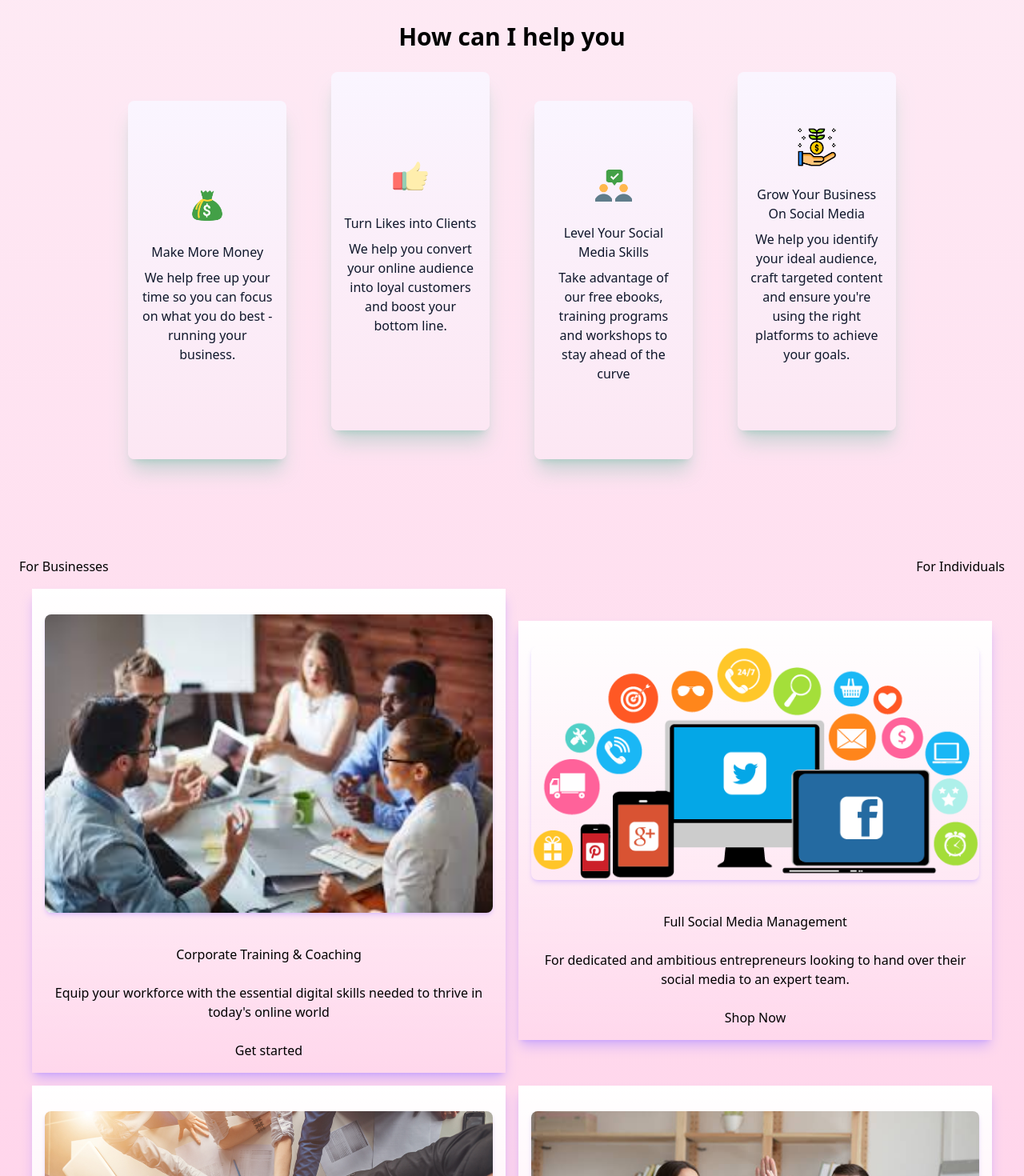
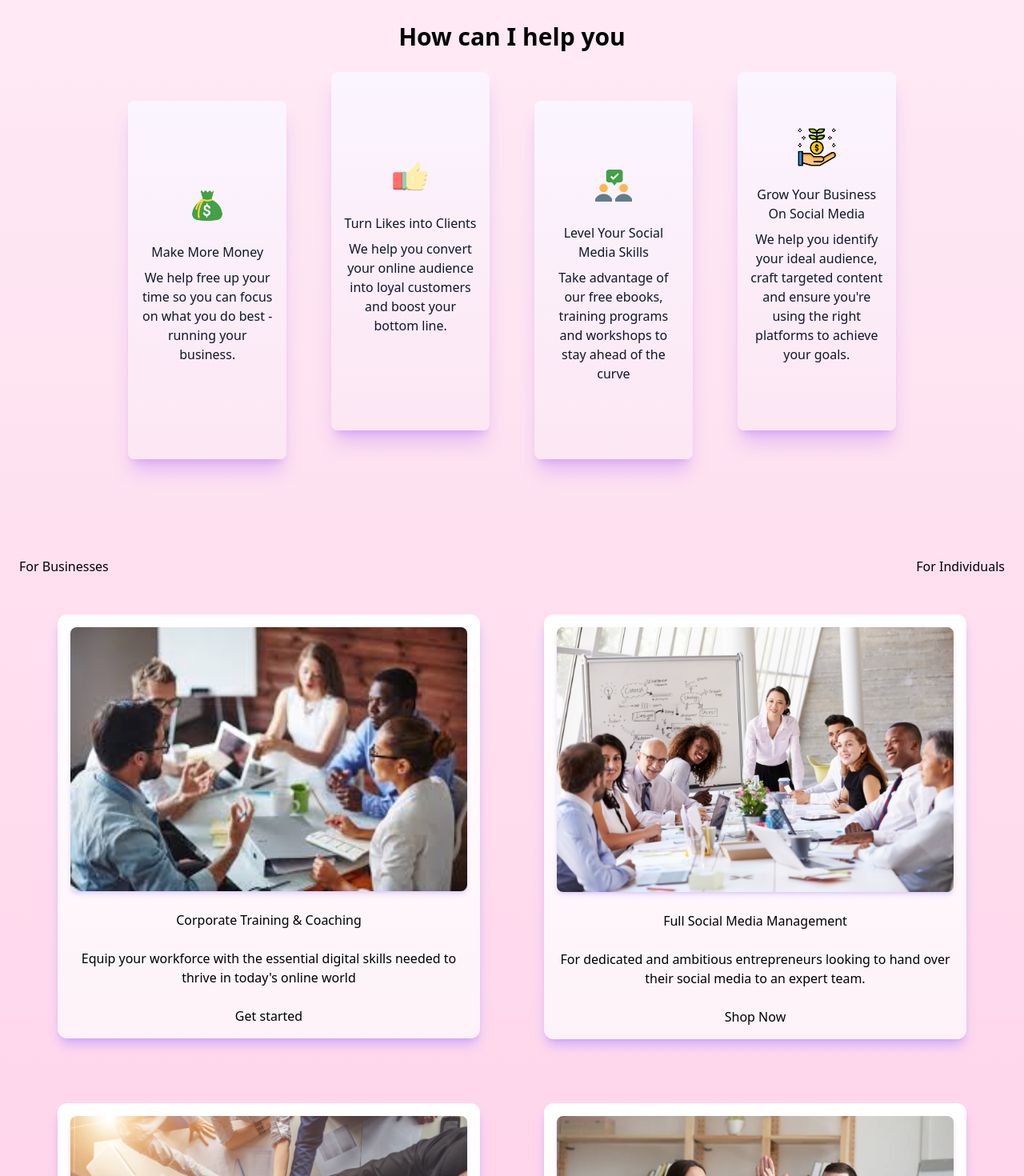
Before and after one commit to MatthewsRicky/shespeaksocial, a Next.js app: page / in a window 1280 px wide. Shown: the part 620-2090 px from the top of the page at 80% size. Built offline with nearby package versions, Linux system fonts and the light colour scheme.

Commit message:
changing card 2's Image

```diff
--- a/components/ForBusiness.tsx
+++ b/components/ForBusiness.tsx
@@ -11,7 +11,7 @@ const ForBusiness = () => {
 		id: 1,
 	},
 	{
-		imageUrl: "/social-media-mgt.png",
+		imageUrl: "/home1-slider1-2.jpg",
 		title: "Full Social Media Management",
 		description: "For dedicated and ambitious entrepreneurs looking to hand over their social media to an expert team.",
 		button: "Shop Now",
@@ -33,10 +33,10 @@ const ForBusiness = () => {
 	},
 ]
 	return (
-		<div className="w-full min-h-full p-4 rounded-lg grid grid-cols-1 md:grid-cols-2 justify-center items-center gap-4 ">
+		<div className="w-full h-fit p-4 grid grid-cols-1 md:grid-cols-2 justify-center items-center rounded-lg gap-4">
 			{businessCard.map((item) => (
-				<div key={item.id} className="flex text-center shadow-violet-400/50 shadow-lg p-4 m-8s gap-6 flex-col justify-center items-center overflow-x-0 bg-linear-to-b from-white to-pink-150">
-					<Image src={item.imageUrl} alt="Consulting" width={400} height={400} className="w-full rounded-lg shadow-md shadow-violet-400/30 m-4"/>
+				<div key={item.id} className="flex rounded-xl text-center shadow-violet-400/50 shadow-lg p-4 m-8 gap-6 flex-col justify-center items-center overflow-x-0 bg-linear-to-b from-white to-pink-50">
+					<Image src={item.imageUrl} alt="Consulting" width={400} height={400} className="rounded-lg shadow-md shadow-violet-400/30 w-full"/>
 					<h1>{item.title}</h1>
 					<p>{item.description}</p>
 					<button onClick={() => {}} type={"button"}>{item.button}</button>
--- a/components/ServiceCards.tsx
+++ b/components/ServiceCards.tsx
@@ -9,28 +9,28 @@ const ServiceCards = () => {
 				<h1 className="font-bold text-3xl">How can I help you</h1>
 				</header>
 				<div className="flex flex-col md:flex-row items-center justify-between px-4 py-3 m-w-[90%] lg:w-[80%] mx-auto rounded-lg  m-4 text-slate-900">
-					<div className="flex sm:flex-col items-center justify-center text-center h-[23%] w-[90%] md:w-[23%] lg:w-[20%] rounded-lg  min-h-[28rem] py-4 px-2 m-2 sm:m-3 lg:m-4 bg-linear-to-b from-purple-50 to-pink-100 md:translate-y-[18px] shadow-emerald-600/20 shadow-xl hover:scale-105 transition-all ease-in-out">
+					<div className="flex sm:flex-col items-center justify-center text-center h-[23%] w-[90%] md:w-[23%] lg:w-[20%] rounded-lg  min-h-[28rem] py-4 px-2 m-2 sm:m-3 lg:m-4 bg-linear-to-b from-purple-50 to-pink-100 md:translate-y-[18px] shadow-violet-600/20 shadow-xl hover:scale-105 transition-all ease-in-out">
 						<Image src="/make-money.png" alt="make-money icon" width={50} height={50} />
 						<div className="flex-col gap-4 items-center justify-between py-3.5 rounded-lg px-2 ">
 							<h2 className="font-medium py-2">Make More Money</h2>
 							<p>We help free up your time so you can focus on what you do best - running your business.</p>
 						</div>
 					</div>
-					<div className="flex sm:flex-col items-center justify-center text-center h-[23%] w-[90%] md:w-[23%] lg:w-[20%] rounded-lg  min-h-[28rem] py-4 px-2 m-2 sm:m-3 lg:m-4 bg-linear-to-b from-purple-50 to-pink-100 md:translate-y-[-18px] shadow-emerald-600/20 shadow-xl hover:scale-105 transition-all ease-in-out">
+					<div className="flex sm:flex-col items-center justify-center text-center h-[23%] w-[90%] md:w-[23%] lg:w-[20%] rounded-lg  min-h-[28rem] py-4 px-2 m-2 sm:m-3 lg:m-4 bg-linear-to-b from-purple-50 to-pink-100 md:translate-y-[-18px] shadow-violet-600/20 shadow-xl hover:scale-105 transition-all ease-in-out">
 						<Image src="/like.png" alt="Like icon" width={50} height={50} />
 						<div className="flex-col gap-4 items-center justify-between py-3.5 px-2 ">
 							<h2 className="font-medium py-2">Turn Likes into Clients</h2>
 							<p>We help you convert your online audience into loyal customers and boost your bottom line.</p>
 						</div>
 					</div>
-					<div className="flex sm:flex-col items-center justify-center text-center h-[23%] w-[90%] md:w-[23%] lg:w-[20%] rounded-lg  min-h-[28rem] py-4 px-2 m-2 sm:m-3 lg:m-4 bg-linear-to-b from-purple-50 to-pink-100 md:translate-y-[18px] shadow-emerald-600/20 shadow-xl hover:scale-105 transition-all ease-in-out">
+					<div className="flex sm:flex-col items-center justify-center text-center h-[23%] w-[90%] md:w-[23%] lg:w-[20%] rounded-lg  min-h-[28rem] py-4 px-2 m-2 sm:m-3 lg:m-4 bg-linear-to-b from-purple-50 to-pink-100 md:translate-y-[18px] shadow-violet-600/20 shadow-xl hover:scale-105 transition-all ease-in-out">
 						<Image src="/social.png" alt="Social icon" width={50} height={50} />
 						<div className="flex-col gap-4 items-center justify-between py-3.5 px-2 ">
 							<h2 className="font-medium py-2">Level Your Social Media Skills</h2>
 							<p>Take advantage of our free ebooks, training programs and workshops to stay ahead of the curve</p>
 						</div>
 					</div>
-					<div className="flex sm:flex-col items-center justify-center text-center h-[23%] w-[90%] md:w-[23%] lg:w-[20%] rounded-lg  min-h-[28rem] py-4 px-2 m-2 sm:m-3 lg:m-4 bg-linear-to-b from-purple-50 to-pink-100 md:translate-y-[-18px] shadow-emerald-600/20 shadow-xl hover:scale-105 transition-all ease-in-out">
+					<div className="flex sm:flex-col items-center justify-center text-center h-[23%] w-[90%] md:w-[23%] lg:w-[20%] rounded-lg  min-h-[28rem] py-4 px-2 m-2 sm:m-3 lg:m-4 bg-linear-to-b from-purple-50 to-pink-100 md:translate-y-[-18px] shadow-violet-600/20 shadow-xl hover:scale-105 transition-all ease-in-out">
 						<Image src="/grow.png" alt="Grow icon" width={50} height={50} />
 						<div className="flex-col gap-4 items-center justify-between py-3.5 px-2 ">
 							<h2 className="font-medium py-2">Grow Your Business On Social Media</h2>
```
